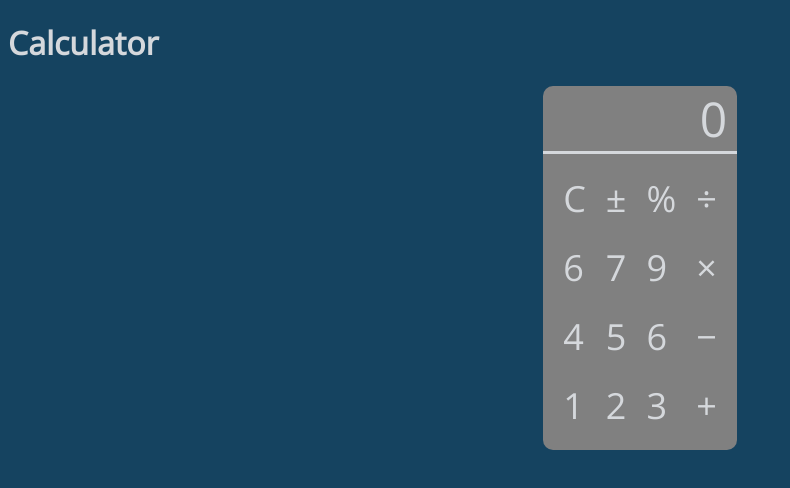
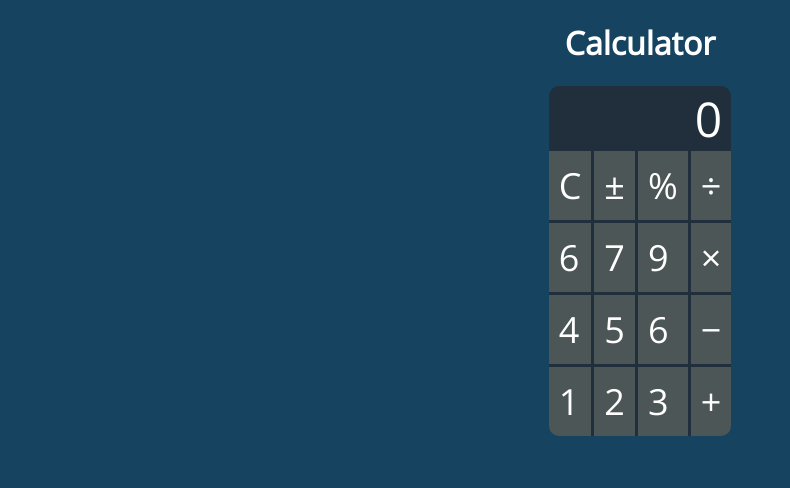
Before and after one commit to AlecVD/berekenen, a plain HTML site: page index.html in a window 1280 px wide. Shown: the whole page, without its empty margins (0-790 px from the left). Drawn offline with nearby package versions, Linux system fonts and the light colour scheme.

Commit message:
make it pretty

```diff
--- a/css/main.css
+++ b/css/main.css
@@ -1,32 +1,39 @@
 @import url("https://fonts.googleapis.com/css?family=Open+Sans");
 body {
   font-family: "Open Sans";
-  color: #d5d8dc;
+  color: white;
   background-color: #154360;
+}
+h1{
+  text-align: center;
 }
 #main {
   margin: auto;
   width:fit-content;
   display: flex;
   flex-direction: column;
-  background-color: grey;
-  border-radius: 10px;
 }
 #numberPad {
   display: flex;
   flex-wrap: wrap;
   font-size: 36px;
-  padding: 10px;
   flex-direction: row;
+
+  background-color: #4D5656;
+  border-bottom-right-radius: 10px;
+  border-bottom-left-radius: 10px;
 }
 #screen {
   font-size: 48px;
-  border-bottom: solid;
   text-align: right;
   padding-right: 5%;
+
+  background-color: #212F3C;
+  border-top-right-radius: 10px;
+  border-top-left-radius: 10px;
 }
 .button {
-  padding:10px
+  padding:10px;
 }
 .column{
   display: flex;
--- a/js/script.js
+++ b/js/script.js
@@ -17,11 +17,19 @@ function createCalculator() {
     for (var i = 0; i < 4; i++) {
         var row = document.createElement("div")
         row.classList.add("column")
+        if(i < 3){
+            row.style.borderRight = "Solid #212F3C"
+
+        }
         for(var j = 0; j < 4; j++){
             var button = document.createElement("div");
             button.innerText = buttons[index];
             button.classList.add("button");
             button.addEventListener("click", clickEvent);
+
+            if(index%4 != 3){
+                button.style.borderBottom = "Solid #212F3C"
+            }
 
             index++
             row.appendChild(button);
```
